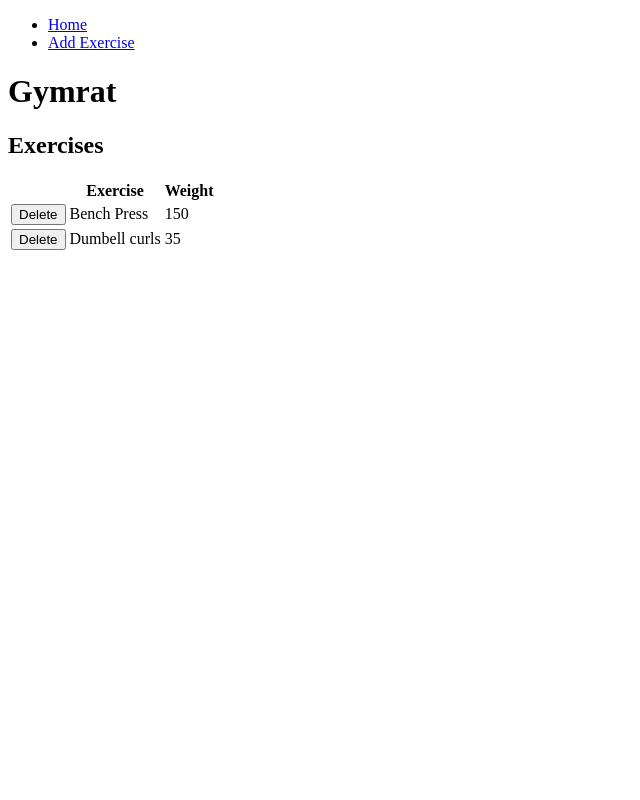
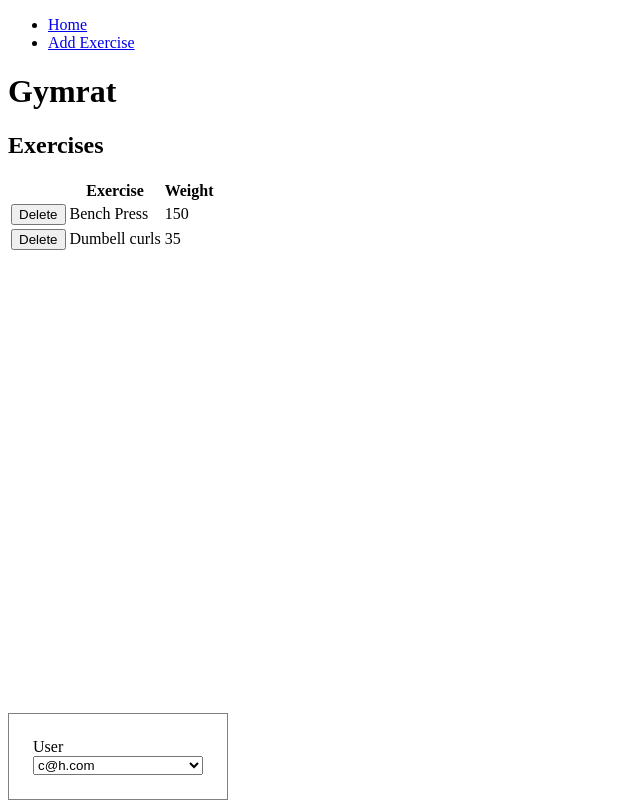
Before and after one commit to coryhouse/athena-gymrat, a React (Create React App) app: page / in a window 1280 px wide. Shown: the whole page, without its empty margins (0-640 px from the left). Built offline with nearby package versions, Linux system fonts and the light colour scheme; data requests are answered from the project's data file.

Commit message:
Display devtools

```diff
--- a/src/App.tsx
+++ b/src/App.tsx
@@ -3,6 +3,7 @@ import { ErrorBoundary } from "react-error-boundary";
 import { Link, Route, Routes } from "react-router-dom";
 import { AddExercise } from "./AddExercise";
 import { getExercises } from "./api/exerciseApi";
+import { DevTools } from "./DevTools";
 import { Exercises } from "./Exercises";
 import { Exercise } from "./types";
 
@@ -28,6 +29,7 @@ export function App() {
 
   return (
     <>
+      <DevTools />
       <nav>
         <ul>
           <li>
```
